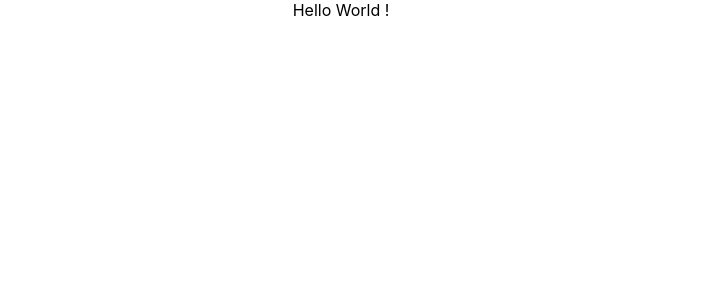
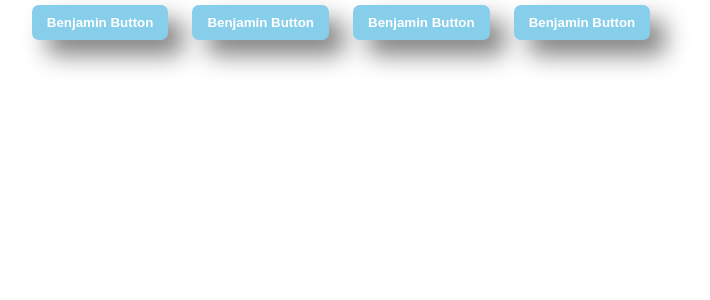
Before and after one commit to octopodidae/2021-11_17_tjs, a React (Create React App) app: page / in a window 1280 px wide. Shown: the top 300 px of the page, without its empty margins (299-1009 px from the left). Built offline with nearby package versions, Linux system fonts and the light colour scheme.

Commit message:
css du button

```diff
--- a/src/App/App.tsx
+++ b/src/App/App.tsx
@@ -1,11 +1,15 @@
 import React from 'react';
 // import logo from '../logo.svg';
 import './App.css';
+import Button from './components/Button/Button'
 
 function App() {
   return (
     <div className="App">
-      Hello World !
+      <Button />
+      <Button />
+      <Button />
+      <Button />
     </div>
   );
 }
--- a/src/App/components/Button/Button.css
+++ b/src/App/components/Button/Button.css
@@ -4,4 +4,11 @@
     color: white;
     font-weight: 900;
     padding: 10px 15px;
+    border-radius: 7px;
+    box-shadow: 15px 15px 25px grey;
+    border: none;
+    margin: 5px 12px;
 }
+.Button:hover{
+    box-shadow: 10px 10px 25px grey;
+}
--- a/src/App/components/Button/Button.js
+++ b/src/App/components/Button/Button.js
@@ -3,7 +3,7 @@ import './Button.css';
 
 
 function Button(props) {
-  return <button className="Button">Benjamin button</button>;
+  return <button className="Button">Benjamin Button</button>;
 }
 
 // const Button=(props)=>{
@@ -13,3 +13,5 @@ function Button(props) {
 //         </button>
 //     );
 // }
+
+export default Button
--- a/tsconfig.json
+++ b/tsconfig.json
@@ -1,5 +1,6 @@
 {
   "compilerOptions": {
+    "experimentalDecorators": true,
     "target": "es5",
     "lib": [
       "dom",
```
